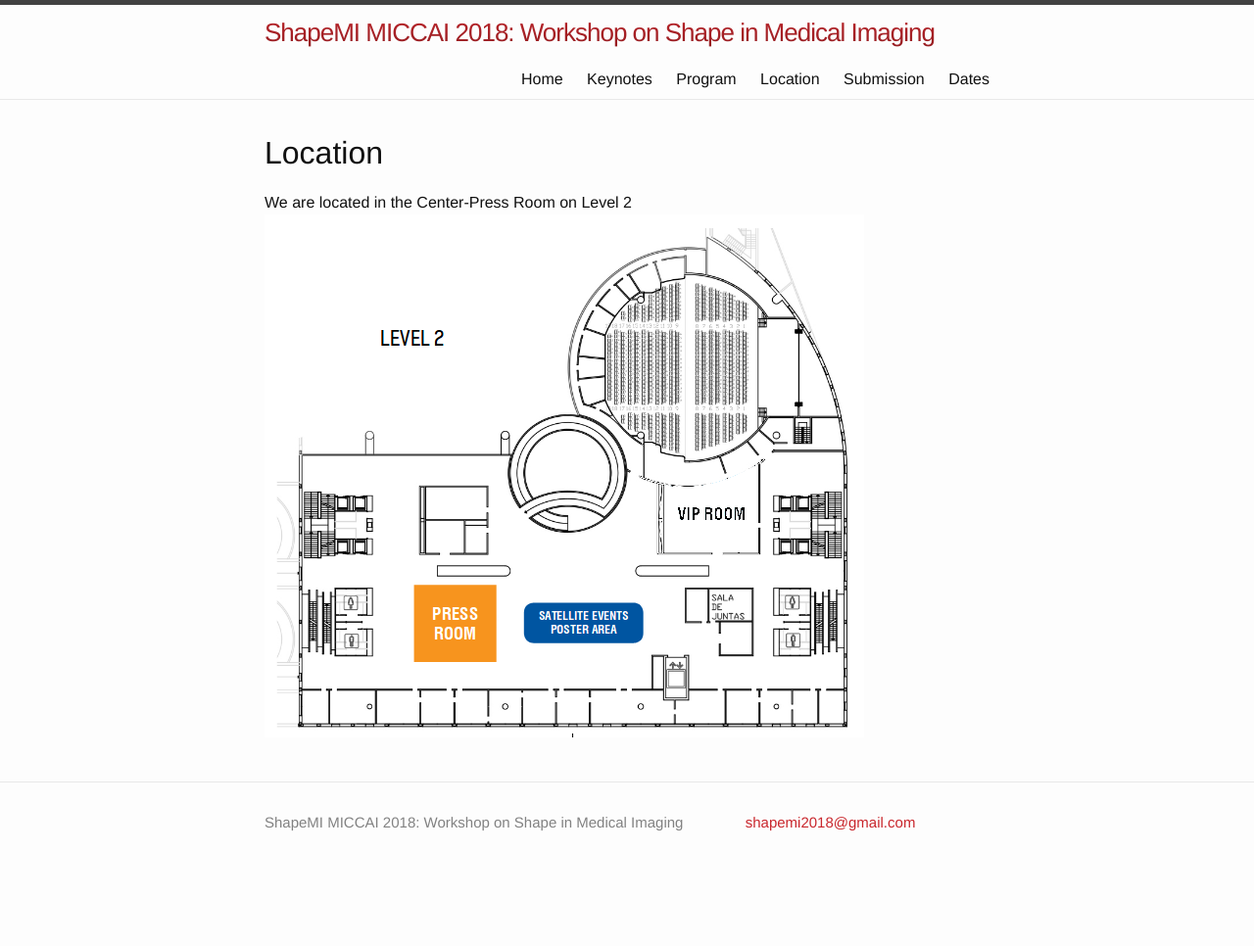
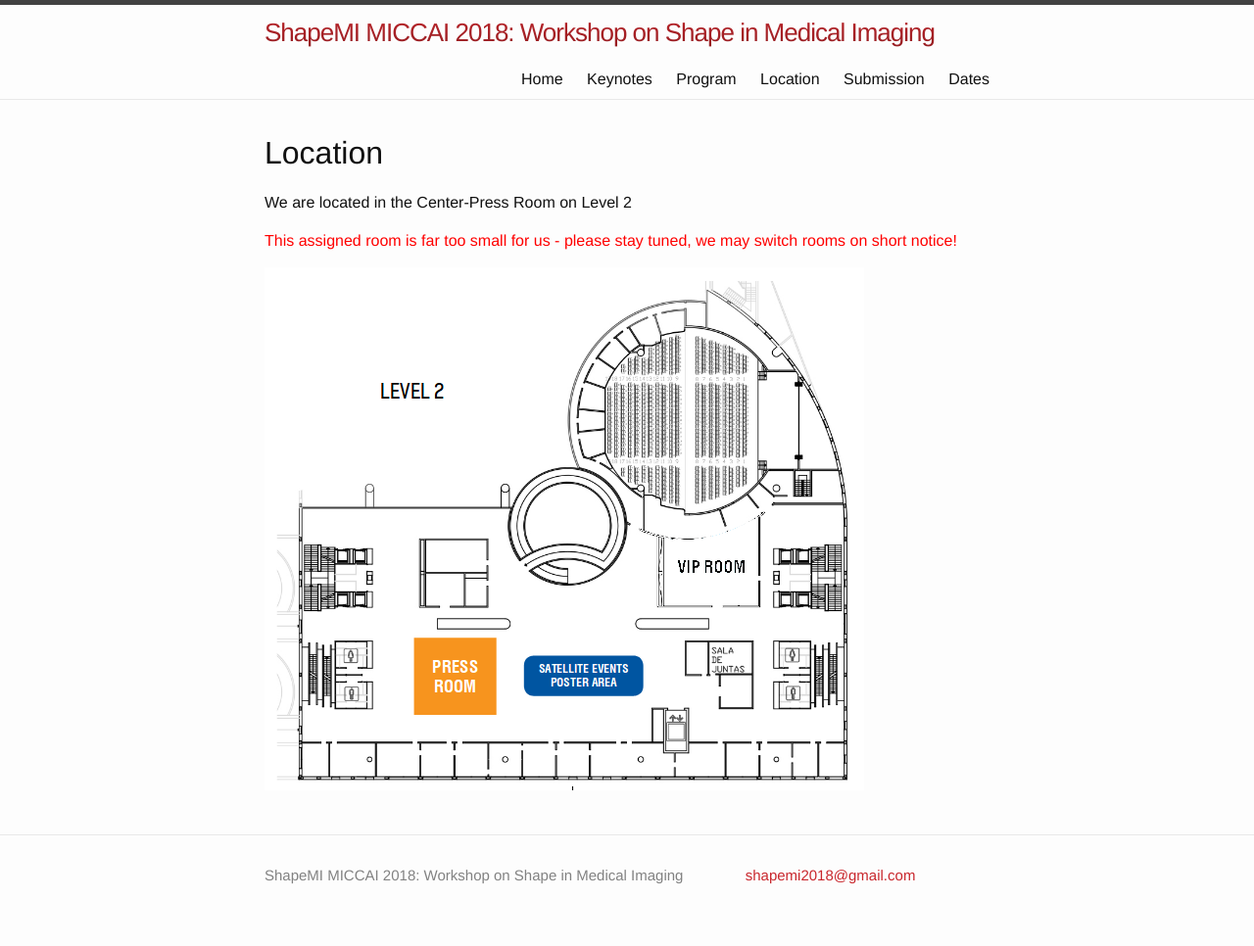
Before and after one commit to shapemi/shapemi2020, a Jekyll site: the page built from location/index.md, in a window 1280 px wide. Shown: the whole page at 98% size. Built offline with Jekyll 4.4.1, drawn with Linux system fonts in a browser that asks for light colours; before the commit the page ends 912 px from its top, so only the background shows below that.

Commit message:
notice for possible room change

```diff
--- a/location/index.md
+++ b/location/index.md
@@ -6,4 +6,7 @@ order: 3
 ---
 # Location
 We are located in the Center-Press Room on Level 2
+
+<span style="color:red">This assigned room is far too small for us - please stay tuned, we may switch rooms on short notice!</span>
+
 ![Center-Press Room](../images/press-room.png "Center-Press Room")
```
